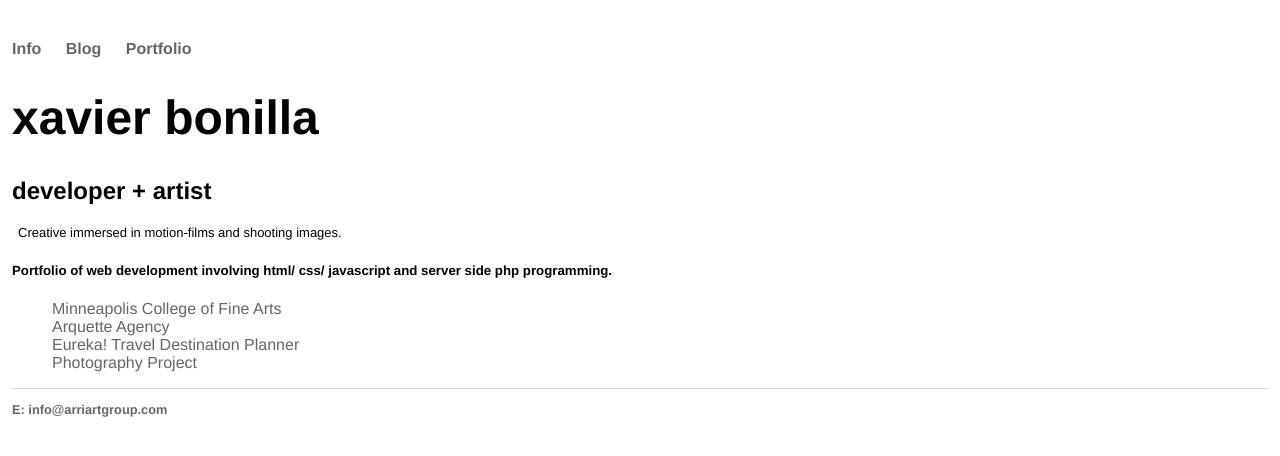
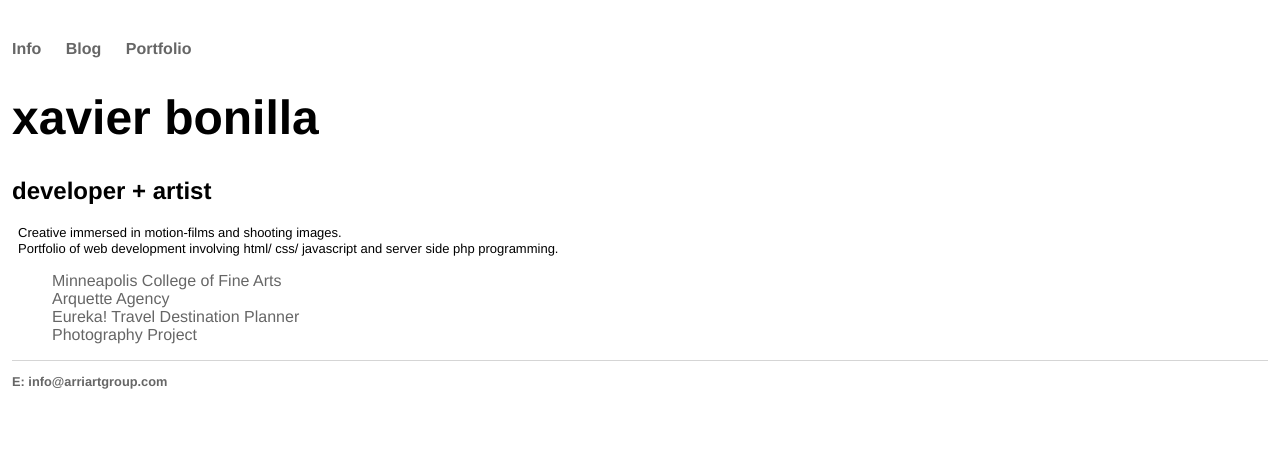
Before and after one commit to xavierbonilla/xavierbonilla.github.io, a Jekyll site: the page built from index.html, in a window 1280 px wide. Shown: the top 456 px of the page. Built offline with Jekyll 4.4.1, drawn with Linux system fonts in a browser that asks for light colours.

```diff
--- a/index.html
+++ b/index.html
@@ -8,8 +8,8 @@ title: xavier bonilla
 	<p>Creative immersed in motion-films and shooting images.
 	</p>
 
-	<h5>Portfolio of web development involving html/ css/ javascript and server side php programming.
-	</h5>
+	<p>Portfolio of web development involving html/ css/ javascript and server side php programming.
+	</p>
 	<ul>
 		        <li><a href="/arts-2019-master 3">Minneapolis College of Fine Arts</a></li>
         		<li><a href="/agency">Arquette Agency</a></li>
```
